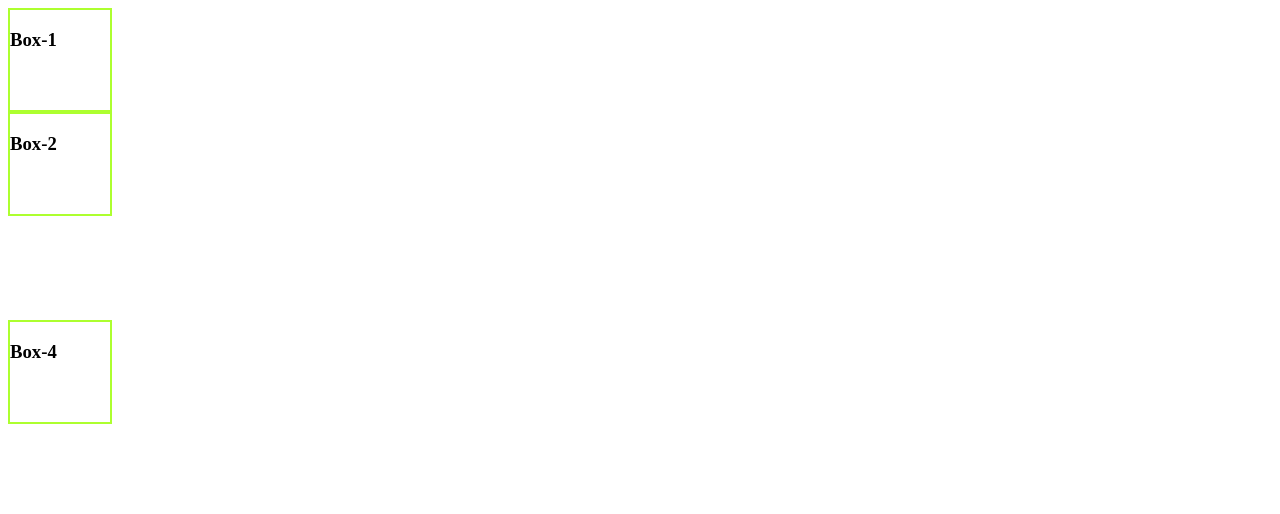
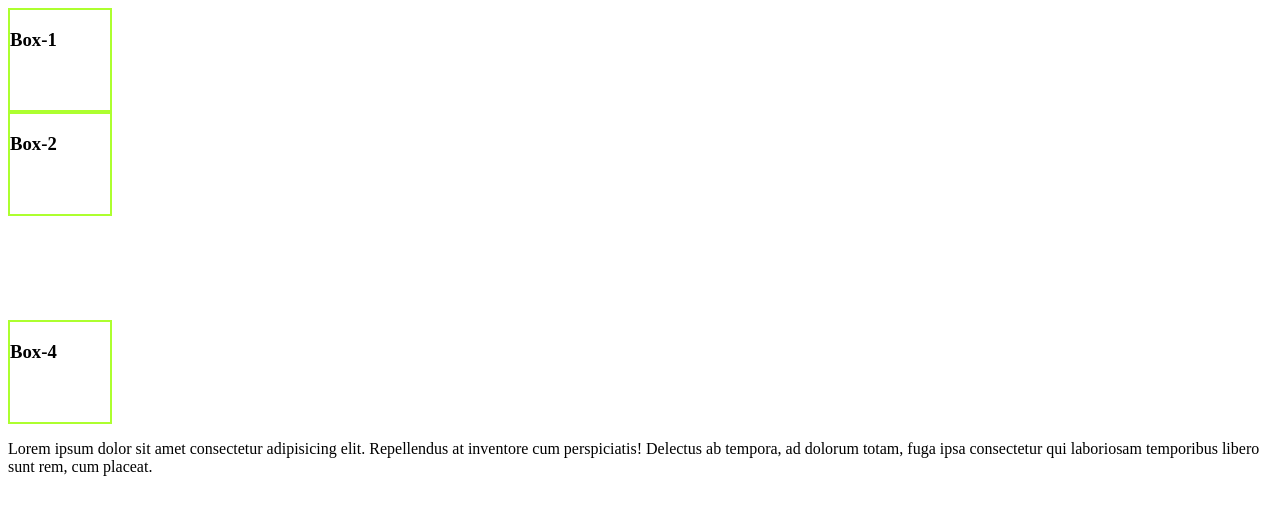
Before and after one commit to sajim-khan/module-7, a plain HTML site: page visibility.html in a window 1280 px wide. Drawn offline with Linux system fonts and the light colour scheme.

Commit message:
added specifity

```diff
--- a/visibility.html
+++ b/visibility.html
@@ -33,6 +33,6 @@
     <div class="box" id="box-4">
         <h3>Box-4</h3>
     </div>
-
+    <p>Lorem ipsum dolor sit amet consectetur adipisicing elit. Repellendus at inventore cum perspiciatis! Delectus ab tempora, ad dolorum totam, fuga ipsa consectetur qui laboriosam temporibus libero sunt rem, cum placeat.</p>
 </body>
 </html>
```
